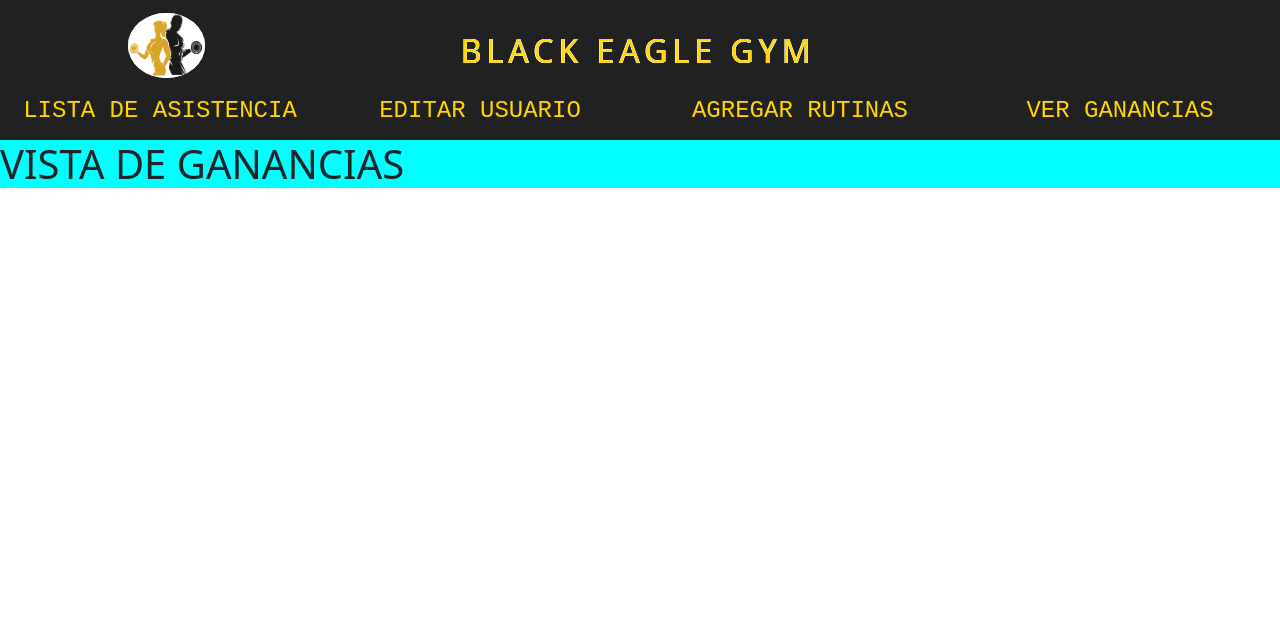
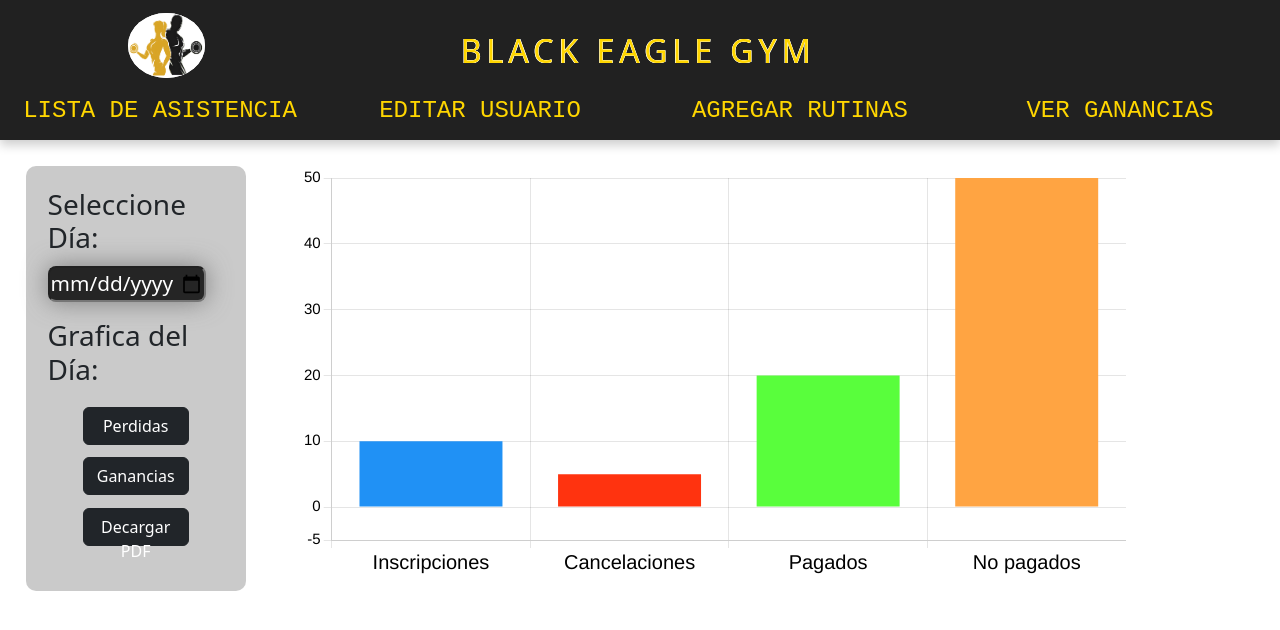
Before and after one commit to kato223272/GymEagleProyecto, a React (Create React App) app: page /Ganancias in a window 1280 px wide. Shown: the top 630 px of the page. Built offline with nearby package versions, Linux system fonts and the light colour scheme.

Commit message:
SE AREGARON EN EL RECUPERAR CONTRASEÑA

```diff
--- a/package.json
+++ b/package.json
@@ -11,9 +11,12 @@
     "@testing-library/react": "^13.4.0",
     "@testing-library/user-event": "^13.5.0",
     "bootstrap": "^5.3.2",
+    "chart.js": "^4.4.0",
     "mui-datatables": "^4.3.0",
     "react": "^18.2.0",
     "react-bootstrap": "^2.9.0",
+    "react-chartjs-2": "^5.2.0",
+    "react-datepicker": "^4.21.0",
     "react-dom": "^18.2.0",
     "react-router": "^6.16.0",
     "react-scripts": "5.0.1",
--- /dev/null
+++ b/src/Components/Ganancia/Grafica.jsx
@@ -0,0 +1,81 @@
+import './grafica.css';
+import {Button} from 'react-bootstrap';
+import {Bar} from 'react-chartjs-2';
+import{
+    Chart as ChartJS, CategoryScale, LinearScale, PointElement,
+    BarElement, Title, Tooltip, Legend, Filler}
+from 'chart.js';
+import { useState } from 'react';
+
+ChartJS.register(
+    CategoryScale,
+    LinearScale,
+    PointElement,
+    BarElement,
+    Title,
+    Tooltip,
+    Legend,
+    Filler
+);
+
+var valores=[10, 5, 20, 50];
+var opciones=['Inscripciones', 'Cancelaciones', 'Pagados', 'No pagados'];
+
+const mydata={
+    labels:opciones,
+    datasets:[
+        {
+            label:'Valor',
+            data:valores,
+            backgroundColor:[
+                'rgb(32, 145, 245)',
+                'rgb(255, 51, 15)',
+                'rgb(89, 254, 60)',
+                'rgb(255, 164, 66)'
+            ],
+            boderColor:'rgb(27, 27, 27)',
+            boderWidth: 1
+        }
+    ]
+};
+
+const myOptions={
+    responsive:true,
+    animation: true,
+    plugins:{
+        legend:{
+            display:false
+        }
+    },
+    scales:{
+        y:{
+            min: -5,
+            max:50,
+            ticks:{color:'black',font:{size: 15}}
+        },
+        x:{
+            ticks:{color: 'black', font:{size: 20}}
+        }
+    }
+};
+
+export default function Grafica(){
+    const [date,setDate]=useState();
+
+    return <>
+    <div className='containergraphic'>
+    <div className='Calender'>
+        <h3>Seleccione Día:</h3>
+        <input className='inputCalender' type='date' onChange={e=>setDate(e.target.value)}/>
+        <h3>Grafica del Día:</h3>
+        <label className='lbDia'>{date}</label>
+        <Button variant="dark" className='bt'>Perdidas</Button>
+        <Button variant="dark" className='bt'>Ganancias</Button>
+        <Button variant="dark" className='bt'>Decargar PDF</Button>
+    </div>
+        <div className='graphic'>
+            <Bar data={mydata} options={myOptions}/>
+        </div>
+    </div>
+    </>
+}
--- /dev/null
+++ b/src/Components/Ganancia/grafica.css
@@ -0,0 +1,44 @@
+div.containergraphic{
+    display: flex;
+    width:90%;
+    padding: 2%;
+    justify-content: space-between;
+    /* background-color: rgb(65, 64, 64); */
+}
+div.graphic{
+    width: 75%;
+    align-items: center;
+    justify-content: center;
+    /* background-color: rgb(94, 94, 94); */
+}
+div.Calender{
+    position: relative;
+    background-color: rgba(185, 185, 185, 0.749);
+    border-radius: 10px;
+    width: 20%;
+    padding: 2%;
+}
+.inputCalender{
+    background-color: rgb(37, 37, 37);
+    color: white;
+    font-size: 130%;
+    width: 90%;
+    border-radius: 8px;
+    margin-top: 2%;
+    margin-bottom: 10%;
+    outline: none;
+    box-shadow: 0px 0px 24px 0px rgba(101,101,101,0.75);
+    -webkit-box-shadow: 0px 0px 24px 0px rgba(101,101,101,0.75);
+    -moz-box-shadow: 0px 0px 24px 0px rgba(101,101,101,0.75);
+}
+.lbDia{
+    font-size: 180%;
+    font-weight: 700;
+}
+
+@media(hover:hover){
+    Button.bt:hover{
+        background-color: rgb(255, 213, 0);
+        color: black;
+    }
+}
--- a/src/Components/Navbar.css
+++ b/src/Components/Navbar.css
@@ -33,7 +33,7 @@
  }
  .ContenedorLetra h1{
 
-    color: #FFD600;
+    color: #ffd600;
     margin-top: 9%;
     font-size: 200%;
     text-shadow: -0.3px -0.3px 0.3px #ffffff, 0.3px 0.3px 0.3px #ffffff, -0.3px 0.3px 0.3px #ffffff, 0.3px -0.3px 0.3px #ffffff;
--- a/src/Css/Ganancias.css
+++ b/src/Css/Ganancias.css
@@ -0,0 +1,5 @@
+/* https://mui.com/x/introduction/installation/ */
+div.containerGanan{
+    width: 100%;
+    position: relative;
+}
--- a/src/Pages/Ganancias.jsx
+++ b/src/Pages/Ganancias.jsx
@@ -1,9 +1,11 @@
-import React from 'react'
+import React from 'react';
+import '../Css/Ganancias.css';
+import Grafica from '../Components/Ganancia/Grafica';
 
 const Ganancias = () => {
   return (
-    <div style={{backgroundColor:'aqua'}}>
-      <h1>VISTA DE GANANCIAS</h1>
+    <div className='containerGanan'>
+      <Grafica></Grafica>
     </div>
   )
 }
```
Also changed, not shown: 1 other file (tests, documents, lock files or other folders).
